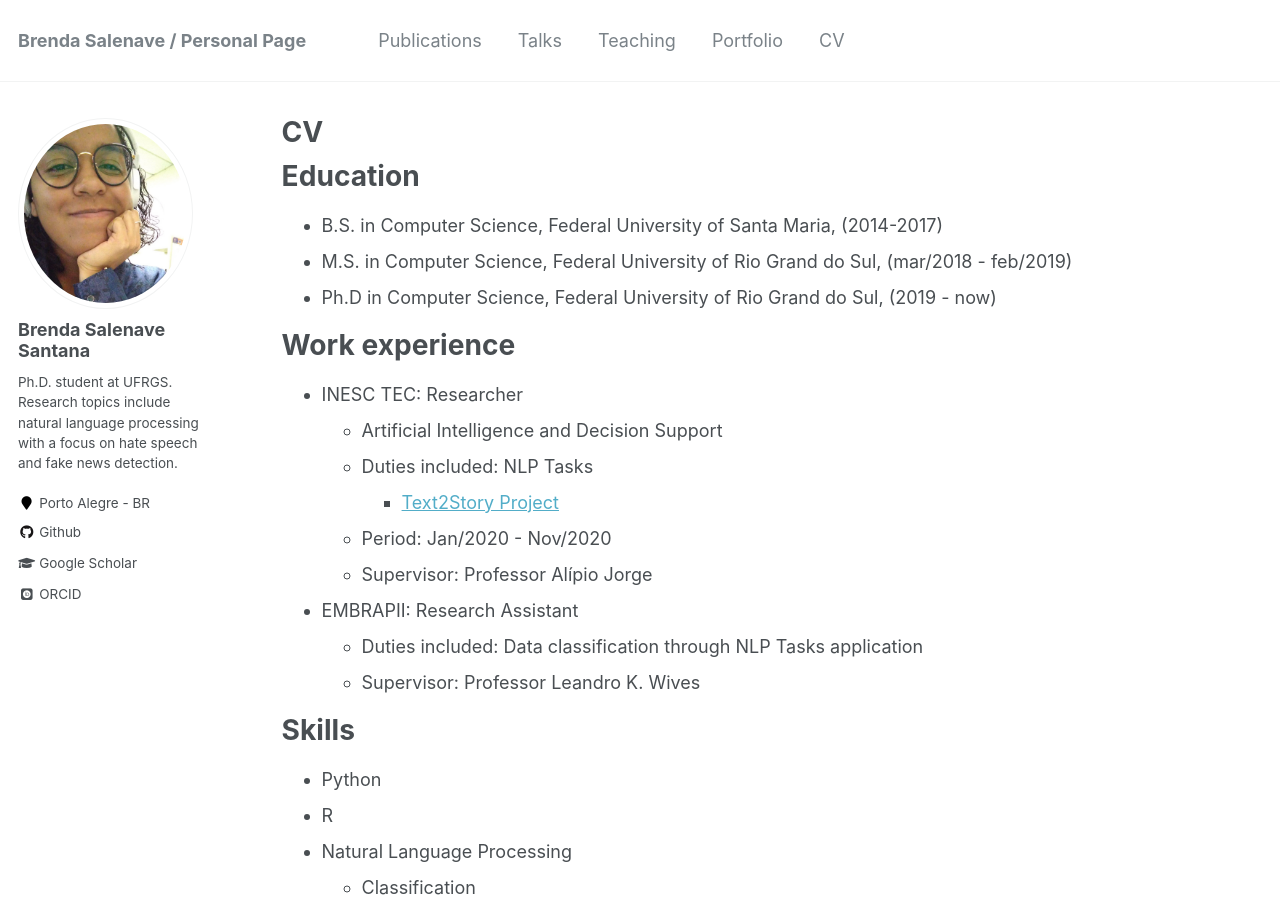
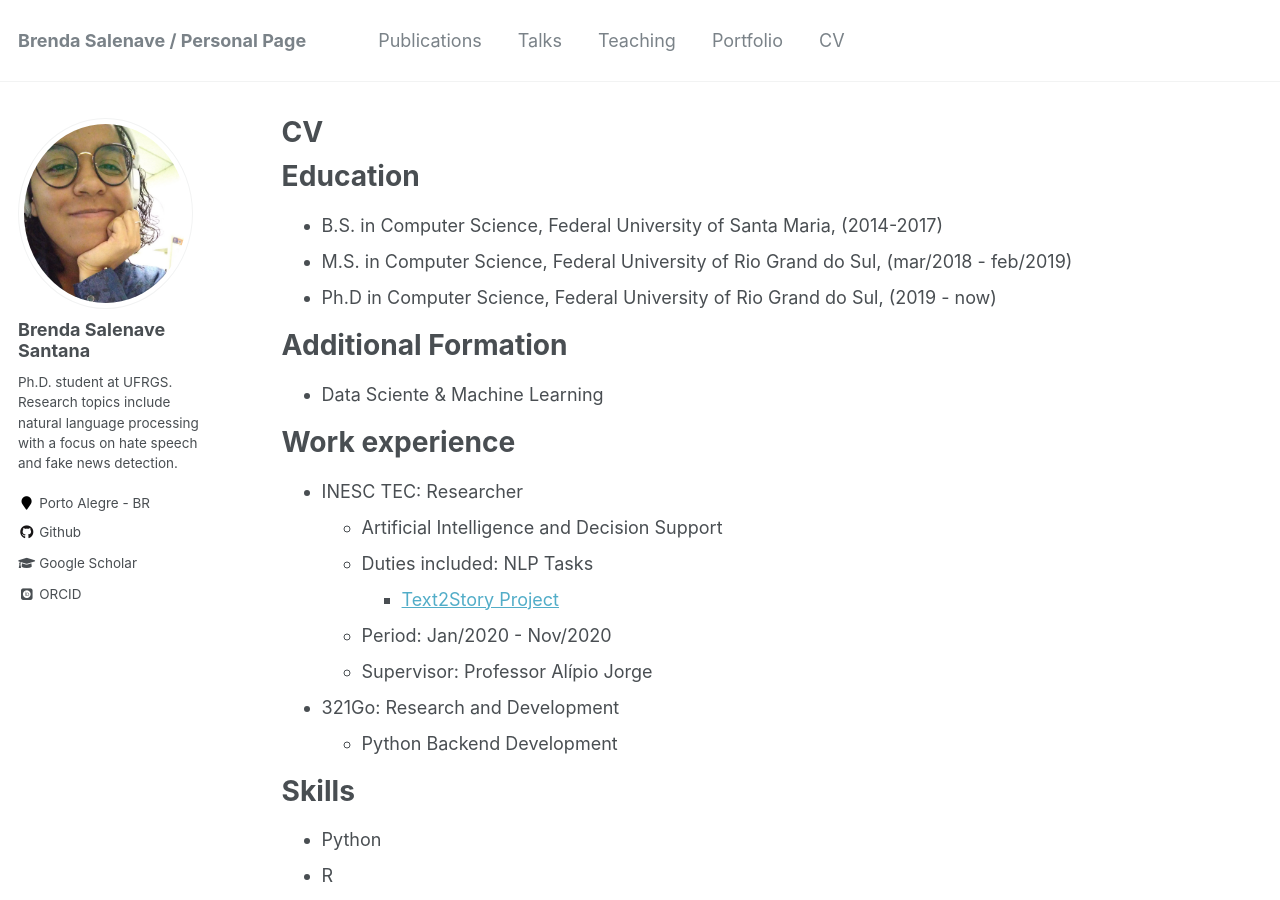
Before and after one commit to brendasalenave/brendasalenave.github.io, a Jekyll site: the page built from _pages/cv.md, in a window 1280 px wide and 900 px high. Built offline with Jekyll 4.4.1, drawn with Linux system fonts in a browser that asks for light colours; some web fonts are replaced.

Commit message:
Update cv.md

```diff
--- a/_pages/cv.md
+++ b/_pages/cv.md
@@ -15,6 +15,10 @@ Education
 * M.S. in Computer Science, Federal University of Rio Grand do Sul, (mar/2018 - feb/2019)
 * Ph.D in Computer Science, Federal University of Rio Grand do Sul, (2019 - now)
 
+Additional Formation
+=====
+* Data Sciente & Machine Learning
+
 Work experience
 ======
 * INESC TEC: Researcher
@@ -24,9 +28,8 @@ Work experience
   * Period: Jan/2020 - Nov/2020
   * Supervisor: Professor Alípio Jorge
 
-* EMBRAPII: Research Assistant
-  * Duties included: Data classification through NLP Tasks application
-  * Supervisor: Professor Leandro K. Wives
+* 321Go: Research and Development
+  * Python Backend Development
 
 Skills
 ======
```
